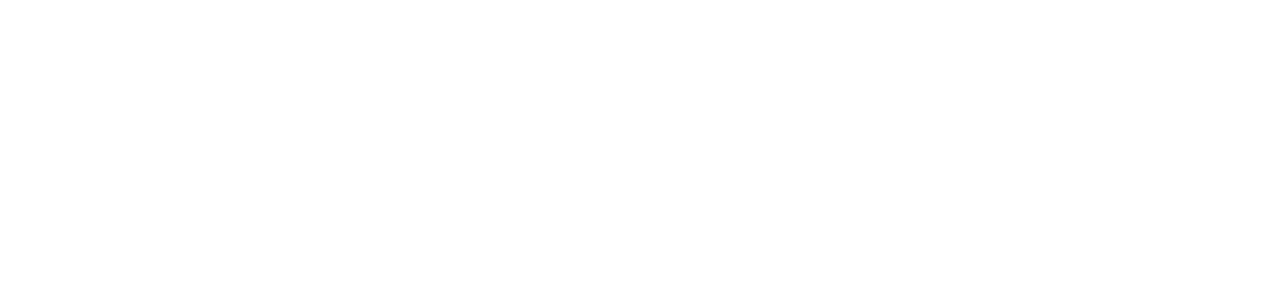
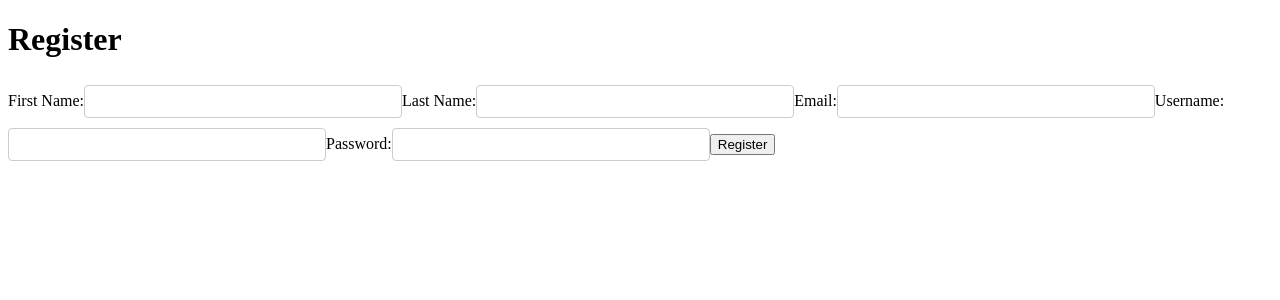
Before and after one commit to brianthtsou/pic-app, a React (Vite) app in the folder frontend/: page /register in a window 1280 px wide. Before the commit this address had no page. Shown: the top 300 px of the page. Built offline with nearby package versions, Linux system fonts and the light colour scheme.

Commit message:
add basic register page

```diff
--- a/frontend/src/App.tsx
+++ b/frontend/src/App.tsx
@@ -7,9 +7,9 @@
 
 import "./App.css";
 
-// Assuming you have separate components for Home and Login
 import HomePage from "./pages/HomePage";
 import LoginPage from "./pages/LoginPage";
+import RegisterPage from "./pages/RegisterPage";
 
 function App() {
   return (
@@ -17,6 +17,7 @@
       <Routes>
         <Route path="/login" element={<LoginPage />} />
         <Route path="/home" element={<HomePage />} />
+        <Route path="/register" element={<RegisterPage />} />
         <Route path="/" element={<Navigate to="/login" replace />} />
       </Routes>
     </Router>
--- a/frontend/src/pages/LoginPage.tsx
+++ b/frontend/src/pages/LoginPage.tsx
@@ -14,6 +14,10 @@
     } else {
       alert("Login failed!");
     }
+  };
+
+  const handleRegister = (): void => {
+    navigate("/register");
   };
 
   return (
@@ -40,6 +44,9 @@
           <button type="submit">Submit</button>
         </form>
       </div>
+      <div>
+        <button onClick={handleRegister}>Register</button>
+      </div>
     </>
   );
 }
--- /dev/null
+++ b/frontend/src/pages/RegisterPage.tsx
@@ -0,0 +1,71 @@
+import { useState } from "react";
+import { useNavigate } from "react-router-dom";
+
+function RegisterPage() {
+  const navigate = useNavigate();
+  const [username, setUsername] = useState("");
+  const [password, setPassword] = useState("");
+  const [firstName, setFirstName] = useState("");
+  const [lastName, setLastName] = useState("");
+  const [email, setEmail] = useState("");
+
+  const handleSubmit = (event: React.FormEvent<EventTarget>): void => {
+    event.preventDefault();
+    const registerSuccessful = true; // Placeholder for actual register check (make sure all forms are filled!)
+    if (registerSuccessful) {
+      navigate("/login"); // Redirect to Home on success
+    } else {
+      alert("Register failed!");
+    }
+  };
+
+  return (
+    <>
+      <div className="register-title">
+        <h1>Register</h1>
+      </div>
+      <div className="register-container">
+        <form onSubmit={handleSubmit}>
+          <label htmlFor="register-firstname-input-field">First Name:</label>
+          <input
+            type="text"
+            value={firstName}
+            onChange={(e) => setFirstName(e.target.value)}
+            name="register-firstname-input-field"
+          />
+          <label htmlFor="register-lastname-input-field">Last Name:</label>
+          <input
+            type="text"
+            value={lastName}
+            onChange={(e) => setLastName(e.target.value)}
+            name="register-lastname-input-field"
+          />
+          <label htmlFor="register-email-input-field">Email:</label>
+          <input
+            type="email"
+            value={email}
+            onChange={(e) => setEmail(e.target.value)}
+            name="register-email-input-field"
+          />
+          <label htmlFor="register-username-input-field">Username:</label>
+          <input
+            type="text"
+            value={username}
+            onChange={(e) => setUsername(e.target.value)}
+            name="register-username-input-field"
+          />
+          <label htmlFor="register-password-input-field">Password:</label>
+          <input
+            type="password"
+            value={password}
+            onChange={(e) => setPassword(e.target.value)}
+            name="register-password-input-field"
+          />
+          <button type="submit">Register</button>
+        </form>
+      </div>
+    </>
+  );
+}
+
+export default RegisterPage;
```
